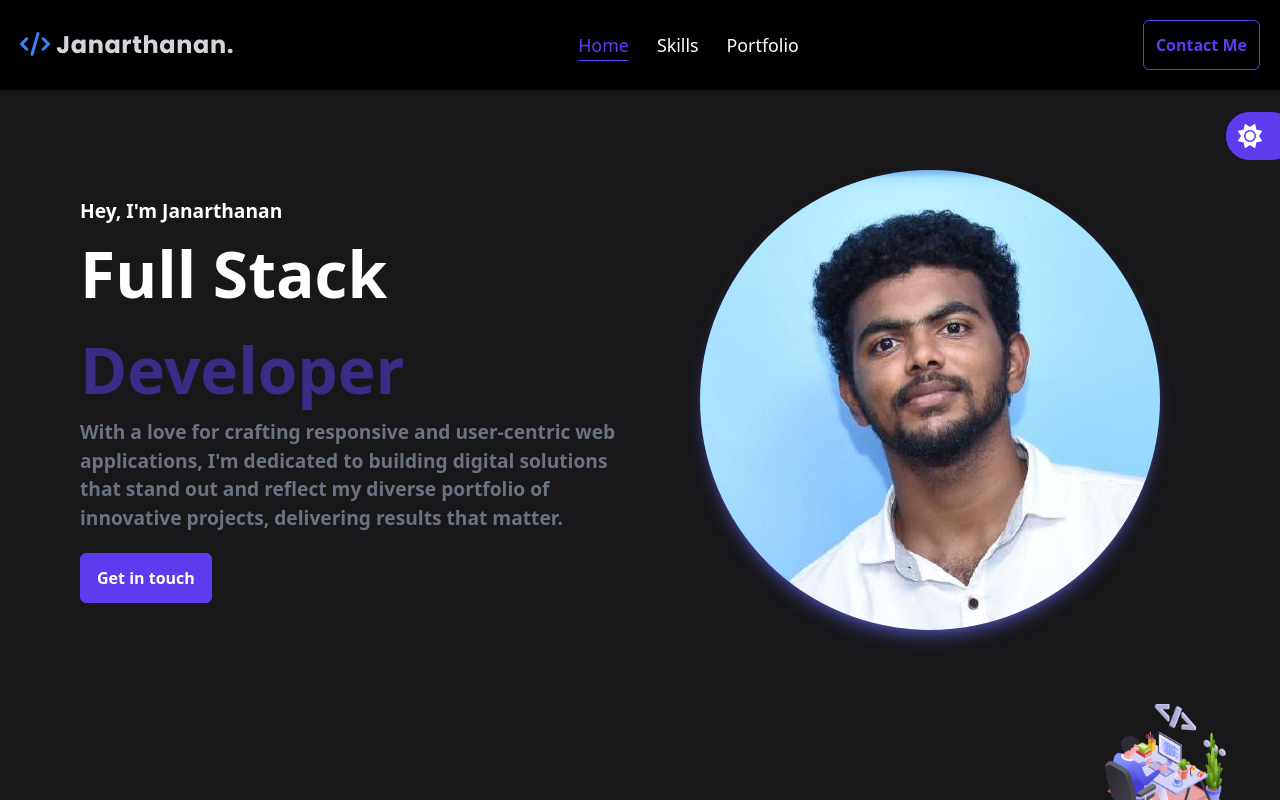
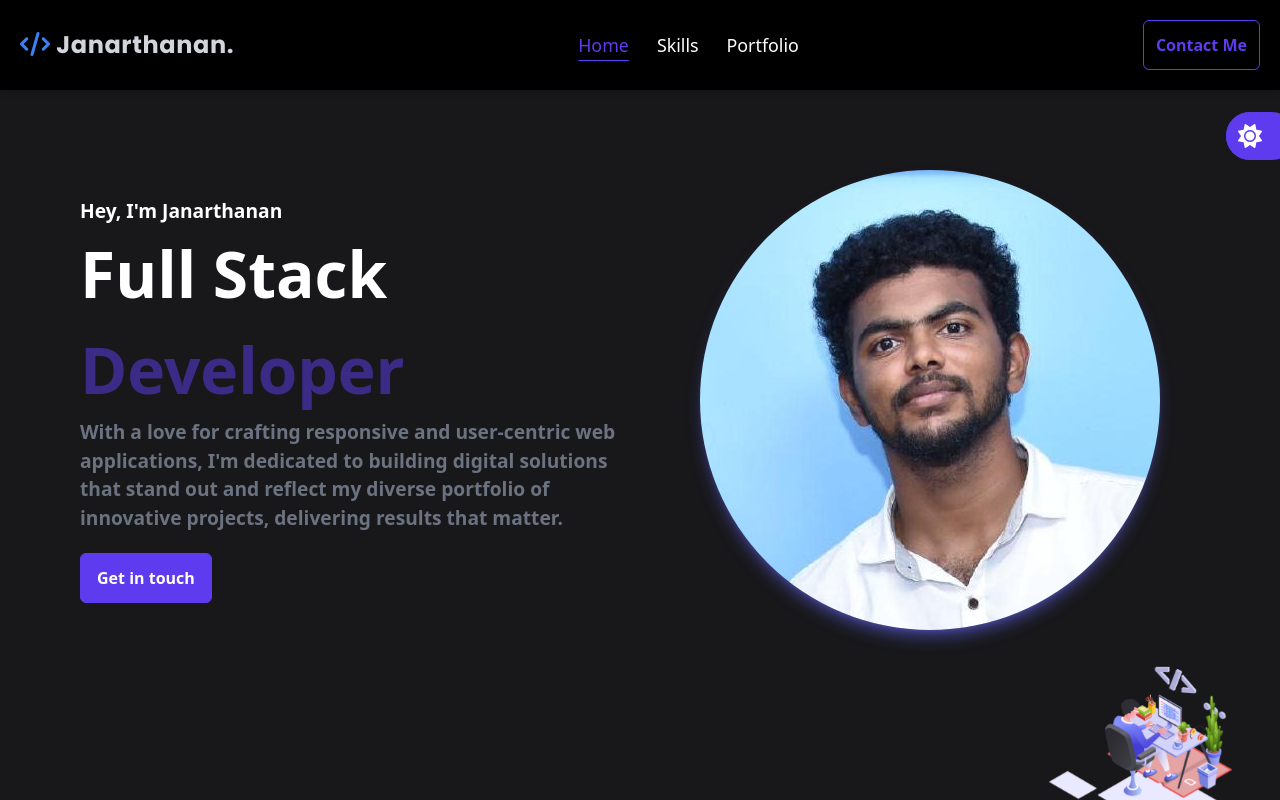
Before and after one commit to Janarthanan2107/portfolio, a React (Vite) app: page / in a window 1280 px wide. Both pictures are taken after a click on the button 1250 px from the left and 136 px from the top of the page. Shown: the top 800 px of the page. Built offline with nearby package versions, Linux system fonts and the light colour scheme.

Commit message:
animated

```diff
--- a/src/App.jsx
+++ b/src/App.jsx
@@ -31,7 +31,7 @@ const App = () => {
           {!theme ? (
             <i className="fa-regular fa-moon"></i>
           ) : (
-            <i class="fa-solid fa-sun"></i>
+            <i className="fa-solid fa-sun"></i>
           )}
         </button>
       </div>
--- a/src/components/skills/skills.Component.jsx
+++ b/src/components/skills/skills.Component.jsx
@@ -2,6 +2,9 @@
 import { useDarkTheme } from "../../context/theme.Context";
 // data
 import { skillsData } from "../../constant/constant";
+
+// style
+import "./skills.css"
 
 const Skills = () => {
   // use our theme context here!
@@ -14,7 +17,7 @@ const Skills = () => {
         } transition duration-500 ease-out hover:ease-in`}
       >
         {theme && (
-          <span className="absolute -top-24 right-10 flex justify-end">
+          <span className="absolute -top-24 right-10 flex justify-end animated-bounce">
             <img
               src="assets/decor/software-development.png"
               alt="decor"
--- /dev/null
+++ b/src/components/skills/skills.css
@@ -0,0 +1,17 @@
+.animated-bounce {
+    animation: bounce 3s infinite;
+}
+
+@keyframes bounce {
+
+    0%,
+    100% {
+        transform: translateY(-25%);
+        animation-timing-function: cubic-bezier(0.8, 0, 1, 1);
+    }
+
+    50% {
+        transform: translateY(0);
+        animation-timing-function: cubic-bezier(0, 0, 0.2, 1);
+    }
+}
```
